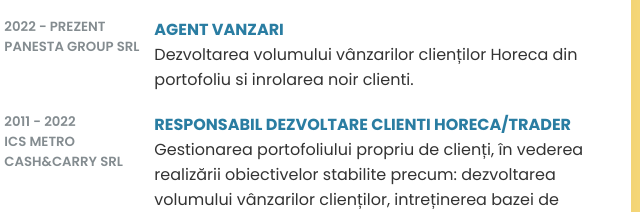
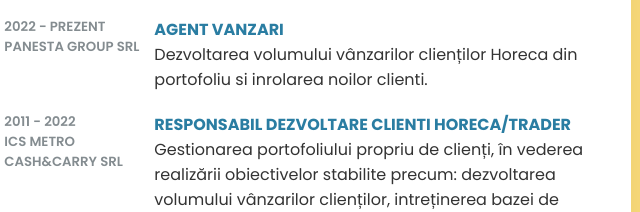
Before and after one commit to svoliard/MyFirstProject_CV, a plain HTML site: page myfirstproject_CV/index.html in a window 1280 px wide. Shown: the part 338-550 px from the top of the page, 509-1149 px from the left. Drawn offline with Linux system fonts and the light colour scheme.

Commit message:
uploadWithSomeChanges

```diff
--- a/myfirstproject_CV/index.html
+++ b/myfirstproject_CV/index.html
@@ -103,7 +103,7 @@
                     </div>
                     <div class="text">
                         <h4>Agent Vanzari</h4>
-                        <p>Dezvoltarea volumului vânzarilor clienților Horeca din portofoliu si inrolarea noir clienti.
+                        <p>Dezvoltarea volumului vânzarilor clienților Horeca din portofoliu si inrolarea noilor clienti.
                         </p>
                     </div>
                 </div>
@@ -149,7 +149,6 @@
                 <ul>
                     <li><i class="fa-solid fa-dumbbell"></i>Sport</li>
                     <li><i class="fa-solid fa-book"></i>Literatura</li>
-
                     <li><i class="fa-solid fa-code"></i>Studiere IT</li>
                     <li><i class="fa-solid fa-utensils"></i>Cooking</li>
                 </ul>
```
